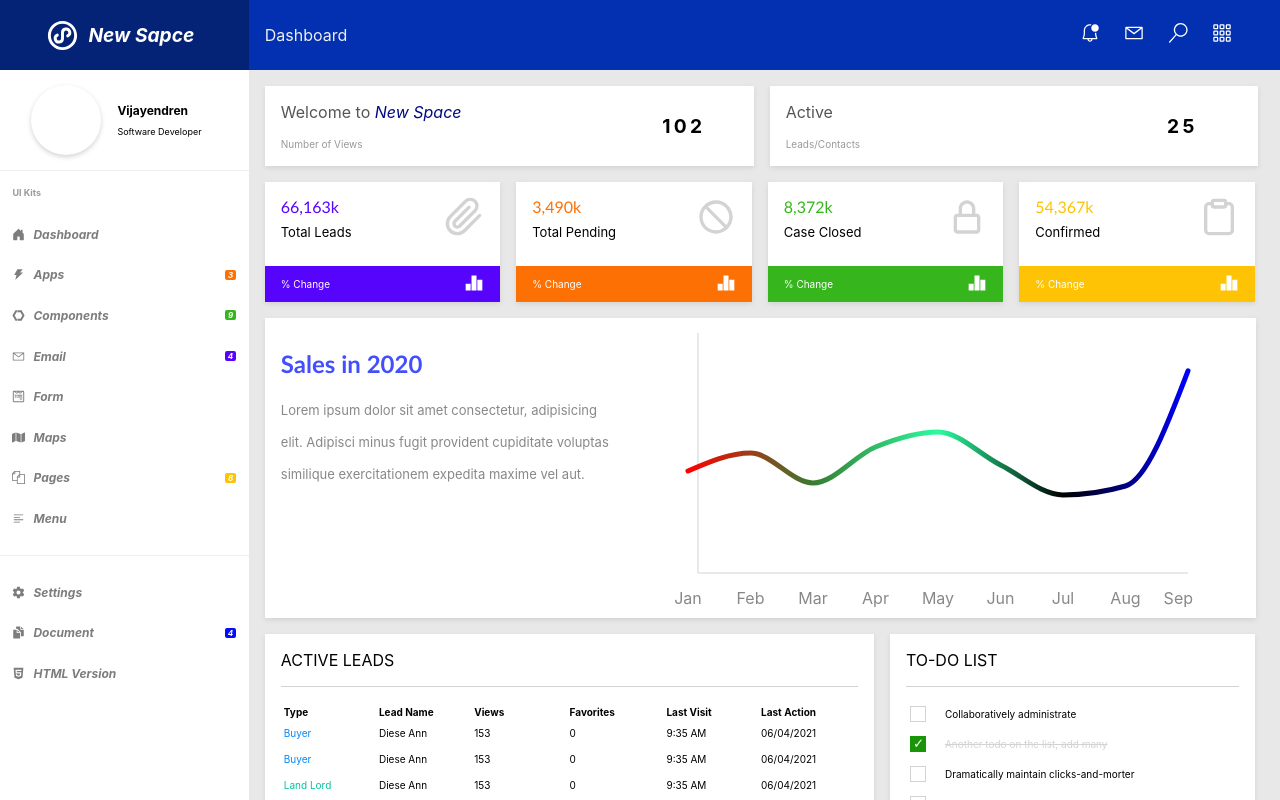
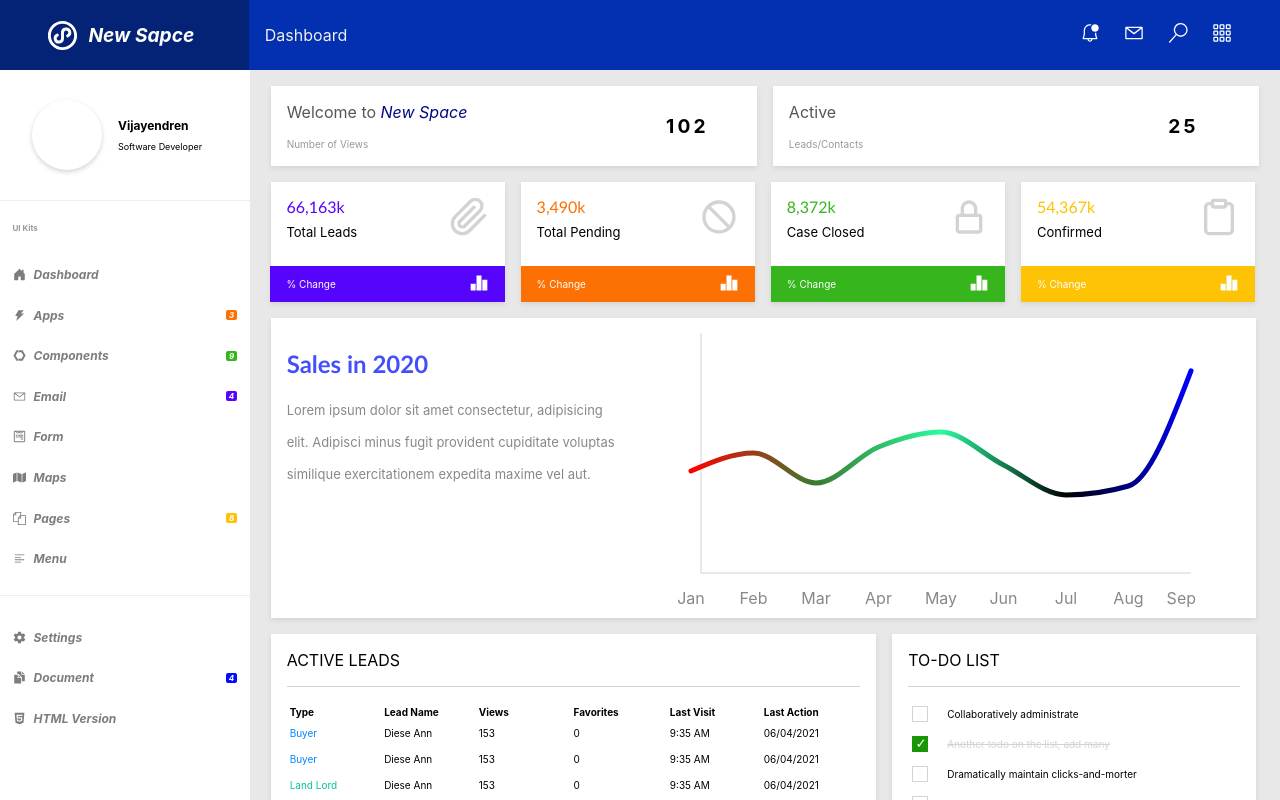
Before and after one commit to R-vijayendren/dashboard-style-guide, a React (Create React App) app: page / in a window 1280 px wide. Shown: the top 800 px of the page. Built offline with nearby package versions, Linux system fonts and the light colour scheme.

Commit message:
fixed the spacing and font-size in sidebar

```diff
--- a/src/App.scss
+++ b/src/App.scss
@@ -9,12 +9,12 @@ $fontColor: #282c34;
   background-color: #e8e8e8;
 
   .appContainer {
-    @include flexLayoutWithGap(row, center, flex-start, 1rem);
+    @include flexLayoutWithGap(row, center, flex-start, 1.3rem);
     height: calc(100% - 70px);
     width: 100%;
 
     .appSideBar {
-      @include flexLayoutWithGap(column, center, flex-start, 1rem);
+      @include flexLayoutWithGap(column, center, flex-start, 1.5rem);
       width: 250px;
       background-color: #fff;
       height: 100%;
@@ -22,7 +22,7 @@ $fontColor: #282c34;
 
     .appContent {
       @include flexLayout(column, center, center);
-      width: calc(100% - 260px);
+      width: calc(100% - 270px);
       height: 100%;
     }
   }
--- a/src/components/SideBar/SideBar.scss
+++ b/src/components/SideBar/SideBar.scss
@@ -1,14 +1,14 @@
 @import '../../baseStyle.scss';
 
 .sideBarWrapper {
-  @include flexLayoutWithGap(column, center, flex-start, 1rem);
+  @include flexLayoutWithGap(column, center, flex-start, 1.4rem);
   width: 100%;
   height: 100%;
 
   .userInfoContainer {
     @include flexLayoutWithGap(row, center, center, 1rem);
     width: 100%;
-    height: 100px;
+    height: 130px;
     border-bottom: 1px solid rgb(238, 238, 238);
 
     .userProfileImage {
@@ -61,13 +61,13 @@
   }
 
   .userUiKits {
-    @include flexLayoutWithGap(column, center, flex-start, 1rem);
+    @include flexLayoutWithGap(column, center, flex-start, 1.3rem);
     width: 100%;
 
     .kit-label {
       width: 90%;
       text-align: start;
-      font-size: 9px;
+      font-size: 8px;
       font-weight: bold;
       color: #999;
     }
```
